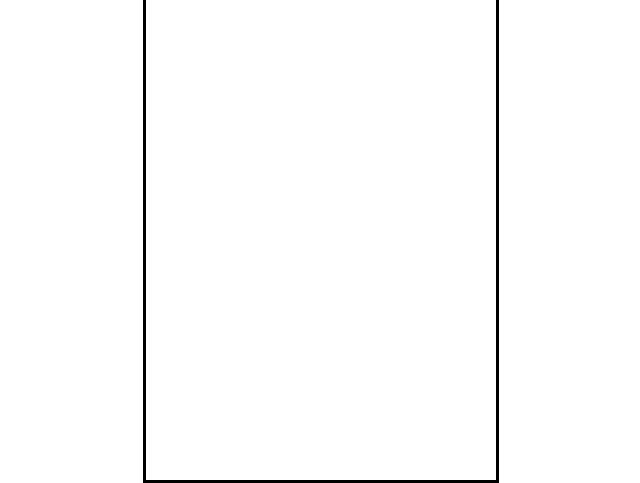
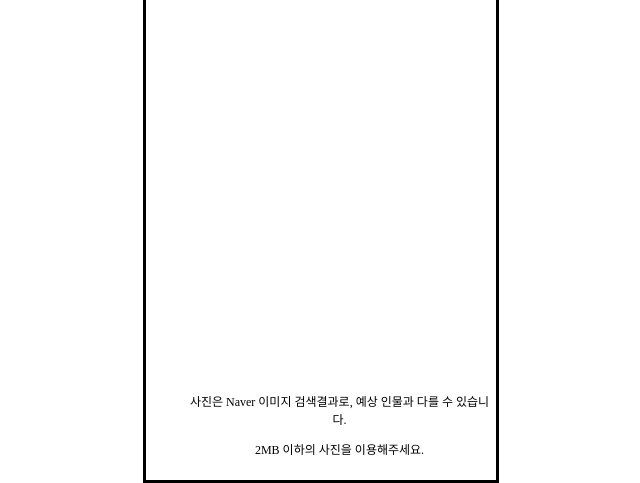
Before and after one commit to kyeongsoosoo/SimilarCelebrity, a website built with webpack: page client/index.html in a window 1280 px wide. Shown: the part 426-909 px from the top of the page, without its empty margins (319-959 px from the left). Built offline with nearby package versions, Linux system fonts and the light colour scheme.

Commit message:
안내 문구 추가

```diff
--- a/client/index.html
+++ b/client/index.html
@@ -22,6 +22,14 @@
                 <div class="spinner-view"></div>
                 <div class="celeb-view"></div>
             </div>
+            <div class='notice'>
+                <p>
+                    사진은 Naver 이미지 검색결과로, 예상 인물과 다를 수 있습니다.
+                </p>
+                <p>
+                    2MB 이하의 사진을 이용해주세요.
+                </p>
+            </div>
         </div>
     </section>
     <script src='./bundle.js' ></script>
--- a/client/style.css
+++ b/client/style.css
@@ -150,3 +150,12 @@ img.my-pic{
       opacity: 0;
     }
   }
+
+  .notice{
+    text-align: center;
+    font-size: 12px;
+
+      position: absolute;
+
+      bottom: 10px;
+  }
```
Also changed, not shown: 1 other file.
